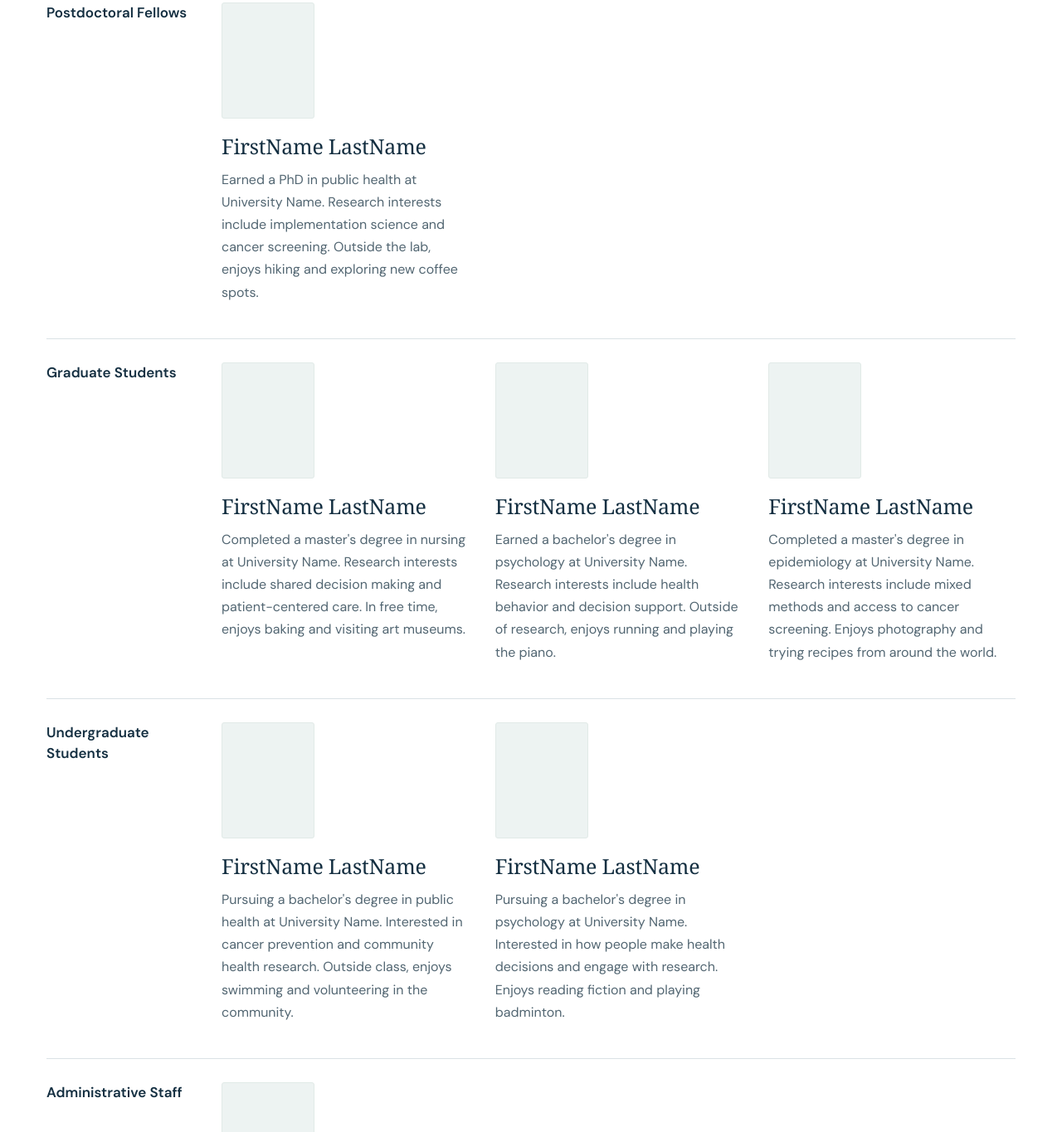
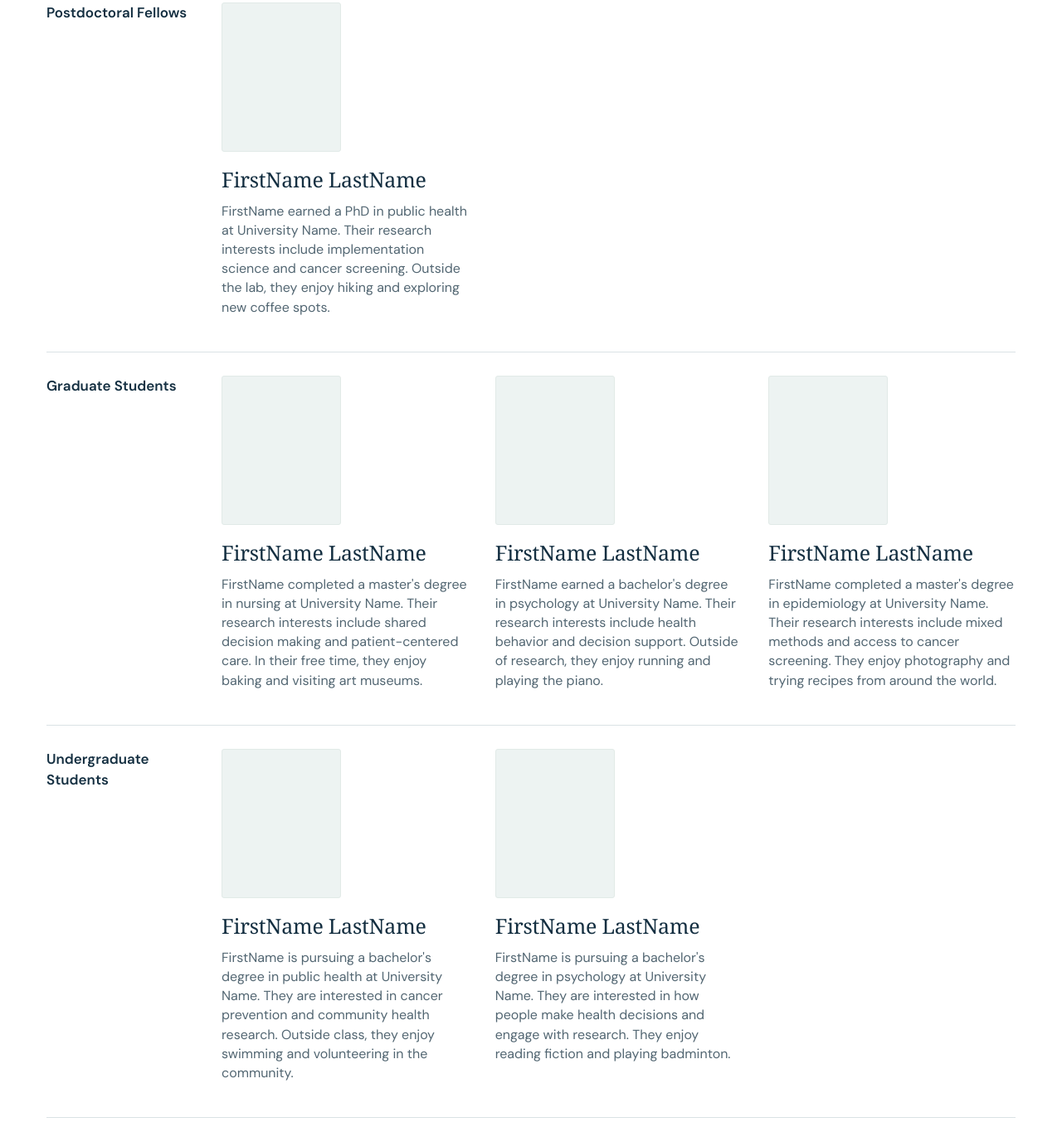
Before and after one commit to haowanhw/tracclab.github.io, a plain HTML site: page index.html in a window 1280 px wide. Shown: the part 2275-3640 px from the top of the page at 83% size. Drawn offline with Linux system fonts and the light colour scheme; a web font is replaced by a local one.

Commit message:
Enlarge team portraits and tighten profile typography

```diff
--- a/index.html
+++ b/index.html
@@ -76,7 +76,7 @@
               <div class="team-photo" aria-hidden="true"></div>
               <div class="team-member-content">
                 <h4>FirstName LastName</h4>
-                <p>Earned a PhD in public health at University Name. Research interests include implementation science and cancer screening. Outside the lab, enjoys hiking and exploring new coffee spots.</p>
+                <p>FirstName earned a PhD in public health at University Name. Their research interests include implementation science and cancer screening. Outside the lab, they enjoy hiking and exploring new coffee spots.</p>
               </div>
             </article>
           </div>
@@ -88,21 +88,21 @@
               <div class="team-photo" aria-hidden="true"></div>
               <div class="team-member-content">
                 <h4>FirstName LastName</h4>
-                <p>Completed a master's degree in nursing at University Name. Research interests include shared decision making and patient-centered care. In free time, enjoys baking and visiting art museums.</p>
+                <p>FirstName completed a master's degree in nursing at University Name. Their research interests include shared decision making and patient-centered care. In their free time, they enjoy baking and visiting art museums.</p>
               </div>
             </article>
             <article class="team-member">
               <div class="team-photo" aria-hidden="true"></div>
               <div class="team-member-content">
                 <h4>FirstName LastName</h4>
-                <p>Earned a bachelor's degree in psychology at University Name. Research interests include health behavior and decision support. Outside of research, enjoys running and playing the piano.</p>
+                <p>FirstName earned a bachelor's degree in psychology at University Name. Their research interests include health behavior and decision support. Outside of research, they enjoy running and playing the piano.</p>
               </div>
             </article>
             <article class="team-member">
               <div class="team-photo" aria-hidden="true"></div>
               <div class="team-member-content">
                 <h4>FirstName LastName</h4>
-                <p>Completed a master's degree in epidemiology at University Name. Research interests include mixed methods and access to cancer screening. Enjoys photography and trying recipes from around the world.</p>
+                <p>FirstName completed a master's degree in epidemiology at University Name. Their research interests include mixed methods and access to cancer screening. They enjoy photography and trying recipes from around the world.</p>
               </div>
             </article>
           </div>
@@ -114,14 +114,14 @@
               <div class="team-photo" aria-hidden="true"></div>
               <div class="team-member-content">
                 <h4>FirstName LastName</h4>
-                <p>Pursuing a bachelor's degree in public health at University Name. Interested in cancer prevention and community health research. Outside class, enjoys swimming and volunteering in the community.</p>
+                <p>FirstName is pursuing a bachelor's degree in public health at University Name. They are interested in cancer prevention and community health research. Outside class, they enjoy swimming and volunteering in the community.</p>
               </div>
             </article>
             <article class="team-member">
               <div class="team-photo" aria-hidden="true"></div>
               <div class="team-member-content">
                 <h4>FirstName LastName</h4>
-                <p>Pursuing a bachelor's degree in psychology at University Name. Interested in how people make health decisions and engage with research. Enjoys reading fiction and playing badminton.</p>
+                <p>FirstName is pursuing a bachelor's degree in psychology at University Name. They are interested in how people make health decisions and engage with research. They enjoy reading fiction and playing badminton.</p>
               </div>
             </article>
           </div>
@@ -133,7 +133,7 @@
               <div class="team-photo" aria-hidden="true"></div>
               <div class="team-member-content">
                 <h4>FirstName LastName</h4>
-                <p>Earned a bachelor's degree in communications at University Name. Supports lab coordination, scheduling, and research operations. Outside work, enjoys gardening and discovering new places to travel.</p>
+                <p>FirstName earned a bachelor's degree in communications at University Name. They support lab coordination, scheduling, and research operations. Outside work, they enjoy gardening and discovering new places to travel.</p>
               </div>
             </article>
           </div>
```
Also changed, not shown: styles.css, 1 other file.
